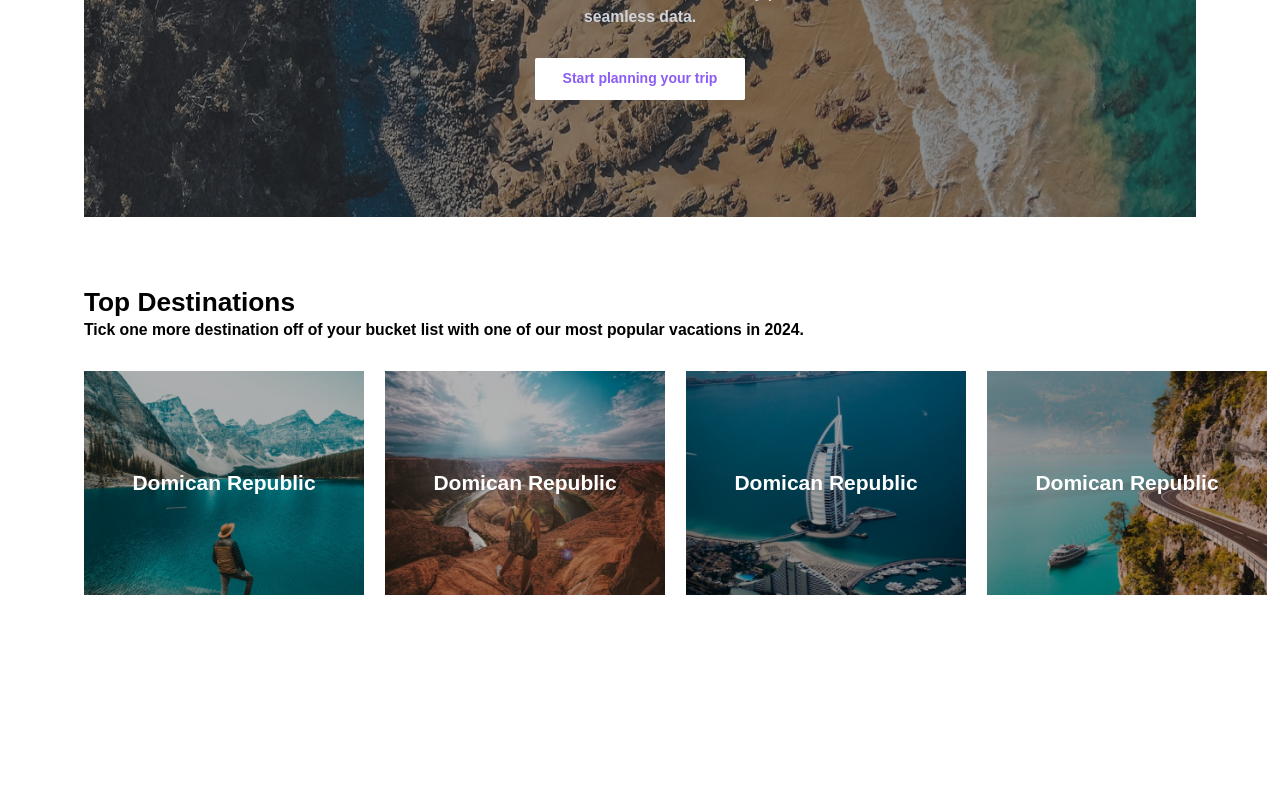
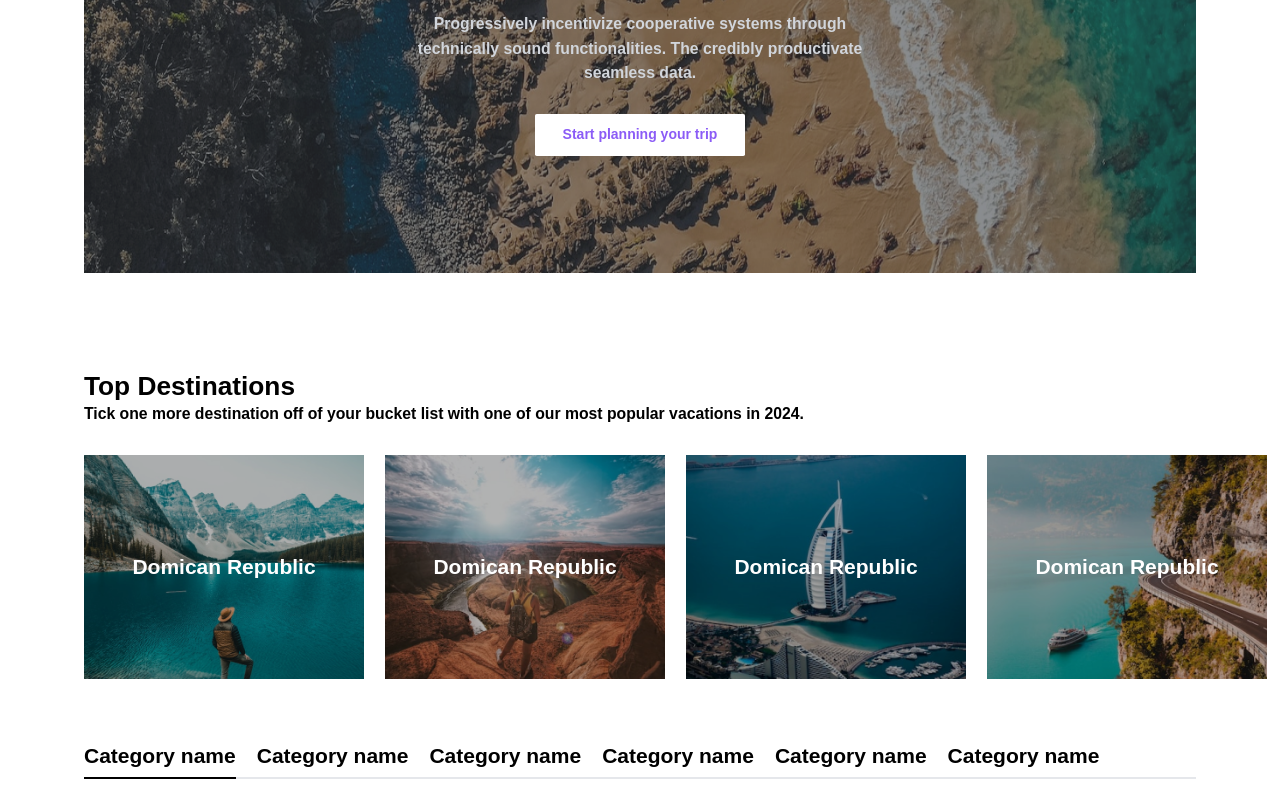
Before and after one commit to zawkindev/trazler, a Vue app: page / in a window 1280 px wide. Shown: the part 2873-3673 px from the top of the page. Before the commit the page ends 3489 px from the top, so only its background shows below. Built offline with nearby package versions, Linux system fonts and the light colour scheme; a web font is replaced by a local one.

Commit message:
feat: add tab component

```diff
--- /dev/null
+++ b/src/components/common/Tab.vue
@@ -0,0 +1,31 @@
+<script setup>
+defineProps({
+  activeTab: {
+    required: true,
+    type: Number
+  },
+  options: {
+    required: true,
+    type: Array
+  }
+})
+
+const emit = defineEmits(['selectTab'])
+</script>
+
+<template>
+  <div class="relative flex w-full border-b-[2px] border-gray-200">
+    <div class="flex absolute -bottom-[2px] z-10 gap-6">
+      <div
+        v-for="(item, index) in options"
+        :key="index"
+        :class="`cursor-pointer py-2 border-b-[2px] border-${index === activeTab ? 'black' : 'gray-200'}`"
+        @click="emit('selectTab', index)"
+      >
+        <span class="font-semibold text-2xl">
+          {{ item }}
+        </span>
+      </div>
+    </div>
+  </div>
+</template>
--- a/src/playGround/PlayGround.vue
+++ b/src/playGround/PlayGround.vue
@@ -3,7 +3,17 @@ import Header from "@/components/layout/Header.vue"
 import Breadcrumb from "@/components/common/Breadcrumb.vue"
 import Badge from "@/components/common/Badge.vue"
 import Card from "@/components/common/Card.vue"
+import Tab from "@/components/common/Tab.vue"
 import DestinationCard from "@/components/common/DestinationCard.vue"
+
+const options = [
+  "Category name",
+  "Category name",
+  "Category name",
+  "Category name",
+  "Category name",
+  "Category name",
+]
 </script>
 
 <template>
@@ -29,6 +39,8 @@ import DestinationCard from "@/components/common/DestinationCard.vue"
       />
     </div>
   </div>
+
+  <Tab :options="options" :active-tab="1" />
   <div class="flex flex-col gap-4">
     <h4 class="text-3xl font-bold">Top Destinations</h4>
     <p class="font-bold text-lg">
--- a/src/views/HomeView.vue
+++ b/src/views/HomeView.vue
@@ -1,10 +1,12 @@
 <script setup>
+import { ref } from "vue"
 import LandingSection from "@/components/layout/LandingSection.vue"
 import SocialGroup from "@/components/common/SocialGroup.vue"
 import Card from "@/components/common/Card.vue"
 import CButton from "@/components/base/CButton.vue"
 import Banner from "@/components/layout/Banner.vue"
 import DestinationCard from "@/components/common/DestinationCard.vue"
+import Tab from "@/components/common/Tab.vue"
 
 const socialMediaData = [
   {
@@ -28,6 +30,17 @@ const socialMediaData = [
     alt: "youtube"
   }
 ]
+
+const options = [
+  "Category name",
+  "Category name",
+  "Category name",
+  "Category name",
+  "Category name",
+  "Category name"
+]
+
+const activeTab = ref(0)
 </script>
 
 <template>
@@ -36,7 +49,7 @@ const socialMediaData = [
     <div class="flex w-full justify-end mt-6">
       <SocialGroup variant="row" :data="socialMediaData" />
     </div>
-    <div class="flex flex-col gap-20">
+    <div class="flex flex-col gap-28">
       <div class="flex flex-wrap gap-8">
         <Card
           v-for="index in 8"
@@ -73,6 +86,7 @@ const socialMediaData = [
           />
         </div>
       </div>
+      <Tab @select-tab="(index) => (activeTab = index)" :options="options" :active-tab="activeTab" />
     </div>
   </div>
 </template>
```
